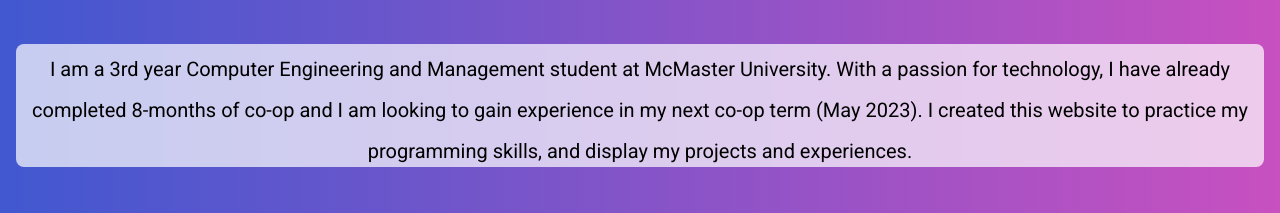
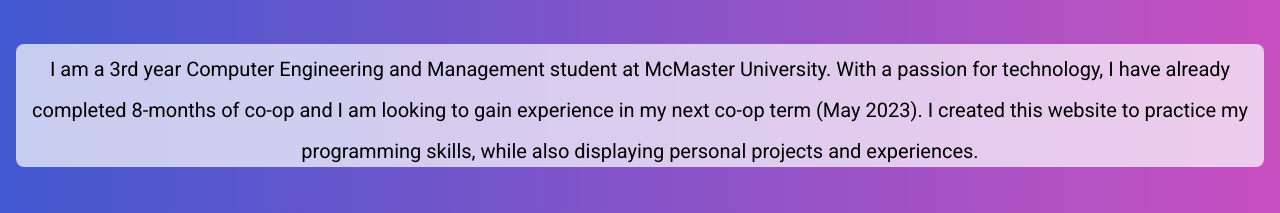
Before and after one commit to aidanmathew/aidan-react-website, a React (Create React App) app: page / in a window 1280 px wide. Shown: the part 697-910 px from the top of the page. Built offline with nearby package versions, Linux system fonts and the light colour scheme.

Commit message:
adding new resume

```diff
--- a/src/components/Navbar.jsx
+++ b/src/components/Navbar.jsx
@@ -2,7 +2,7 @@
 import {Link, useLocation} from "react-router-dom";
 import "../styles/Navbar.css";
 import ReorderIcon from '@material-ui/icons/Reorder';
-import Resume from "../media/ResumeJune2022.pdf";
+import Resume from "../media/AidanCurrentResume.pdf";
 
 function Navbar() {
     const [expandNavbar, setExpandNavbar] = useState(false)
@@ -34,7 +34,9 @@
             <a
             href = {Resume}
             target = "_blank"
-            rel="noopener noreferrer">
+            rel="noopener noreferrer"
+            className='pageLink'
+            >
                 Resume
             </a>
         </div>
--- a/src/pages/Home.jsx
+++ b/src/pages/Home.jsx
@@ -75,7 +75,7 @@
               I am a 3rd year Computer Engineering and Management student at McMaster University.
               With a passion for technology,
               I have already completed 8-months of co-op and I am looking to gain experience in my next co-op term (May 2023).
-              I created this website to practice my programming skills, and display my projects and experiences.
+              I created this website to practice my programming skills, while also displaying personal projects and experiences.
             </span>
           </li>
         </ol>
```
Also changed, not shown: 2 other files (tests, documents, lock files or other folders).
